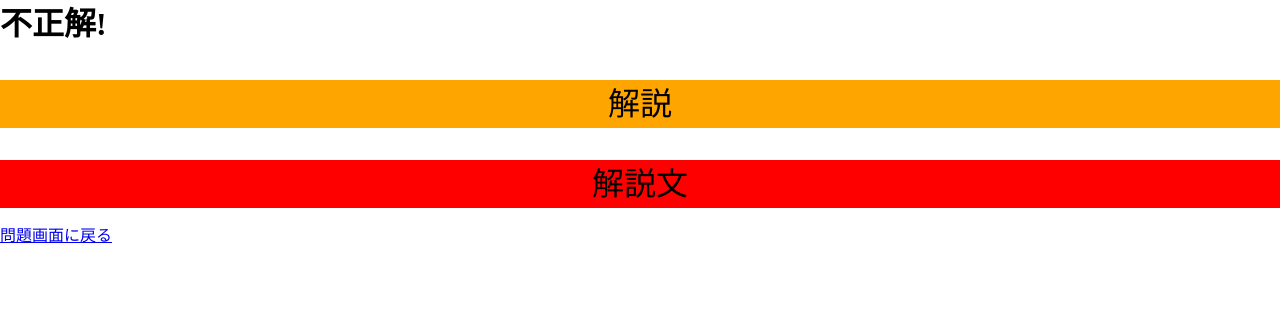
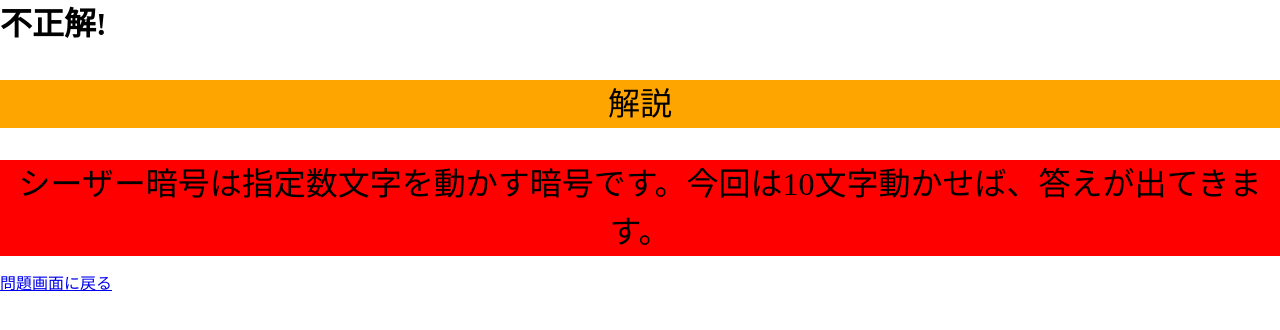
Before and after one commit to miuratomonori/SecurityGame, a PHP site: page /answer_6.php in a window 1280 px wide. Shown: the top 330 px of the page. Run offline with PHP 8.4, Linux system fonts and the light colour scheme; data that the repository does not hold is empty.

Commit message:
Update answer_6.php

```diff
--- a/answer_6.php
+++ b/answer_6.php
@@ -33,7 +33,7 @@
 
 
 	<p id="ContentsHeader" onclick="HeaderClick();">解説</p>
-	<div id="ContentsPanel">解説文</div>
+	<div id="ContentsPanel">シーザー暗号は指定数文字を動かす暗号です。今回は10文字動かせば、答えが出てきます。</div>
 	<p><a href="select.php">問題画面に戻る</a></p>
 
 </body>
```
